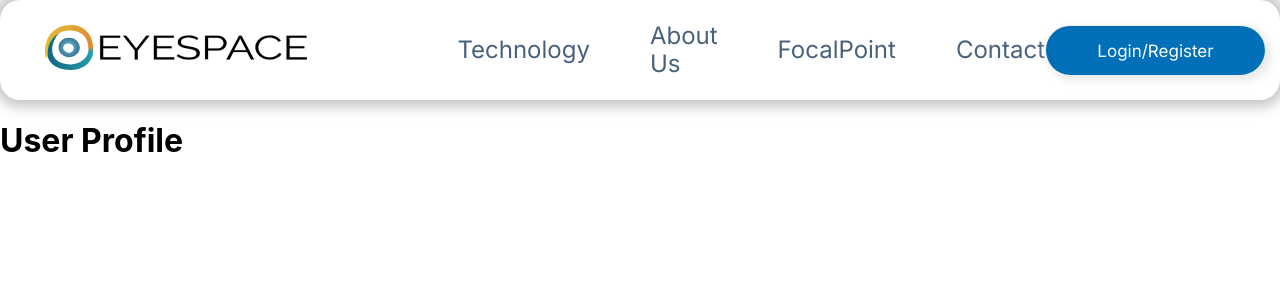
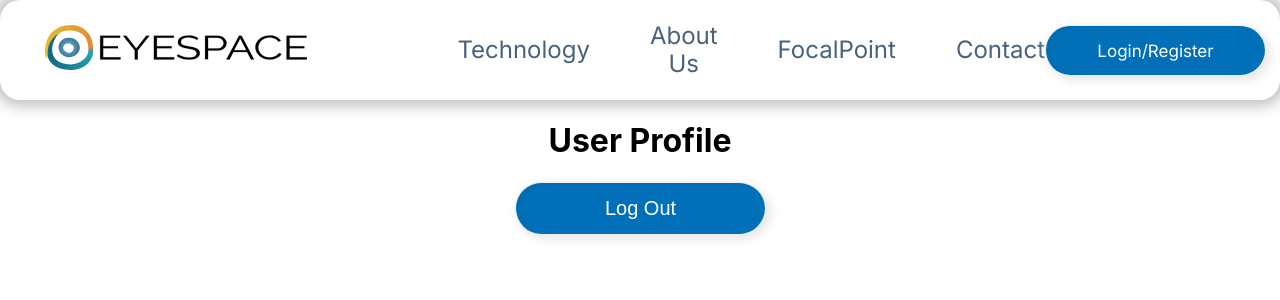
Before and after one commit to eyelabsai/EyeSpace-Website, a React (Create React App) app: page /UserProfile in a window 1280 px wide. Shown: the top 300 px of the page. Built offline with nearby package versions, Linux system fonts and the light colour scheme; no server answers.

Commit message:
added logout button
when logging out, user will be navigated to the index page

```diff
--- a/src/views/UserProfile/UserProfile.css
+++ b/src/views/UserProfile/UserProfile.css
@@ -0,0 +1,3 @@
+.userprofile {
+    text-align: center;
+}
--- a/src/views/UserProfile/UserProfile.js
+++ b/src/views/UserProfile/UserProfile.js
@@ -2,15 +2,31 @@ import React from "react";
 import Header from '../../components/header/Header';
 import './UserProfile.css';
 import { auth } from "../../firebase";
-import { sendPasswordResetEmail } from 'firebase/auth';
-import { Link } from 'react-router-dom';
+import { useNavigate } from 'react-router-dom';
 
 function UserProfile() {
 
+    const navigate = useNavigate();
+
+    const handleSubmit = async(e) => {
+        e.preventDefault()
+        try {
+            await auth.signOut();
+            console.log('User signed out successfully');
+            navigate('/');
+        } catch (error) {
+            // Handle any errors here
+            console.error('Error signing out: ', error);
+        }
+    }
+
     return (
-        <div >
+        <div className="userprofile">
             <Header></Header>
             <h1>User Profile</h1>
+            <form onSubmit={(e) => handleSubmit(e)}>
+                <button>Log Out</button>
+            </form>
         </div>
     )
 }
```
